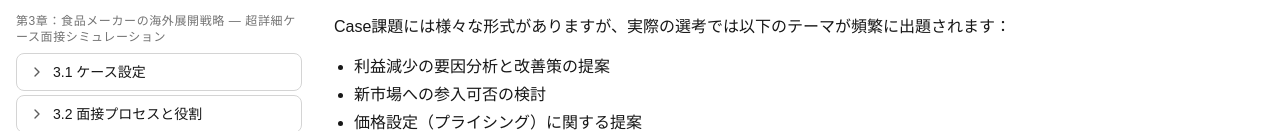
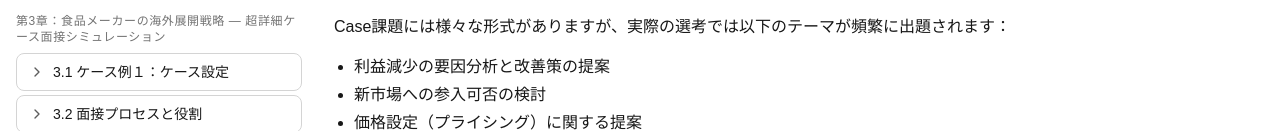
Before and after one commit to YoshihiroChen/IT-Study-Program, a Next.js app in the folder frontend/: page /paths/consulting/case-study in a window 1280 px wide. Shown: the part 676-809 px from the top of the page. Built offline with nearby package versions, Linux system fonts and the light colour scheme.

Commit message:
new edition

```diff
--- a/frontend/src/app/paths/consulting/case-study/page.tsx
+++ b/frontend/src/app/paths/consulting/case-study/page.tsx
@@ -345,7 +345,7 @@ const CURRICULUM: Chapter[] = [
     "lessons": [
       {
         "id": "case-setting",
-        "title": "3.1 ケース設定",
+        "title": "3.1 ケース例１：ケース設定",
         "summary": "日本の即席麺メーカーA社が海外展開を検討するケースの背景と目的を整理する。",
         "content": [
           {
@@ -463,7 +463,7 @@ const CURRICULUM: Chapter[] = [
     "lessons": [
       {
         "id": "cafe-case-setting",
-        "title": "4.1 ケース設定",
+        "title": "4.1 ケース例２：ケース設定",
         "summary": "全国展開するカフェチェーンA社が、既存店舗の売上停滞という課題に直面している状況を整理する。",
         "content": [
           {
```
